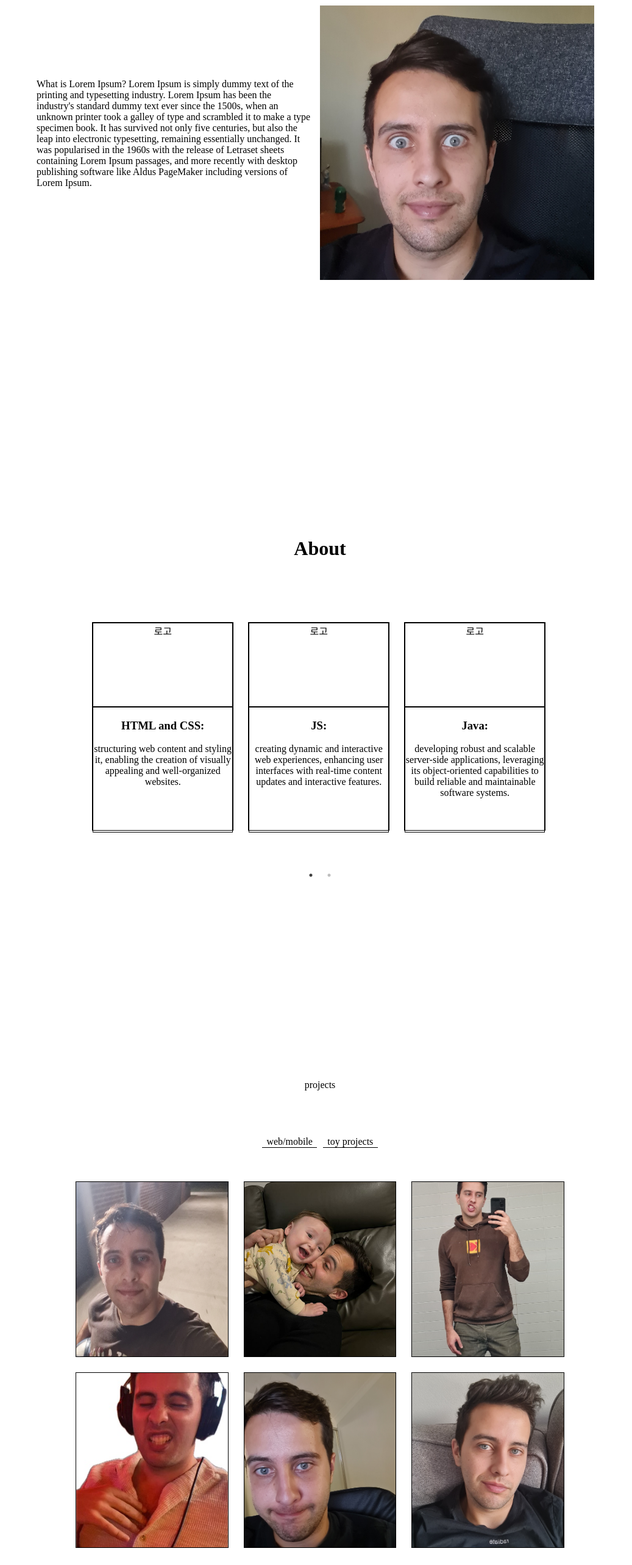
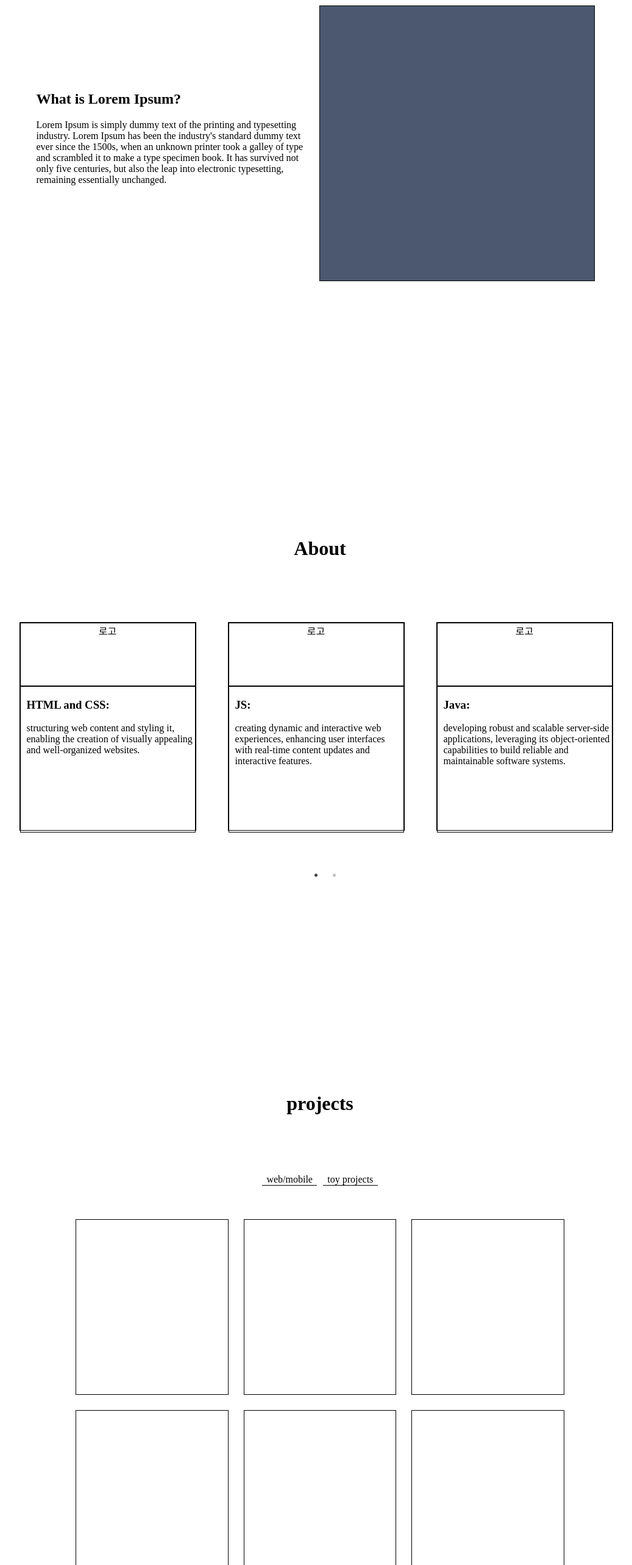
Before and after one commit to chae0Park/portfolio, a React (Create React App) app: page / in a window 1280 px wide. Shown: the part 140-2706 px from the top of the page at 61% size, without its empty margins (115-1152 px from the left). Built offline with nearby package versions, Linux system fonts and the light colour scheme.

Commit message:
adusted image size etc

```diff
--- a/src/component/AboutCard.css
+++ b/src/component/AboutCard.css
@@ -2,7 +2,7 @@
  .AboutCard{
     /* background-color: tomato; */
     height: 50vh;
-    width: 20vw;
+    width: 25vw;
 
 }
 
@@ -29,10 +29,12 @@
 
 .About_logo{
  border: 1px solid #000000;
- height: 40%;
+ height: 30%;
 }
 
 .About_description{
     border: 1px solid black;
-    height: 60%;
+    height: 70%;
+    text-align: left;
+    padding-left: 10px;
 }
--- a/src/page/About.css
+++ b/src/page/About.css
@@ -17,9 +17,10 @@
 }
 
 .about-img-container{
-    width: 60%;
+    width: 80%;
     height: 60%;
     /* border: 3px solid black; */
+    padding-left: 17px;
 }
 
 .about1>p{
--- a/src/page/Home.css
+++ b/src/page/Home.css
@@ -25,8 +25,8 @@
 
   /*img cotainer div*/
   .Home_img{
-    /* background-color: #4C586F; */
-    /* border: 1px solid black; */
+    background-color: #4C586F;
+    border: 1px solid black;
     width:450px;
     height: 450px;
     position: relative;
--- a/src/page/Home.js
+++ b/src/page/Home.js
@@ -1,5 +1,4 @@
 import './Home.css';
-import Ivan from '../asset/introduction_img.jpg';
 import Header from '../component/Header';
 
 
@@ -9,17 +8,16 @@ const Home = () => {
             <Header />
             <div className="item item2">
                 <div className="Home_introduction">
-                What is Lorem Ipsum?
+
+                    <h2>What is Lorem Ipsum?</h2>
                 Lorem Ipsum is simply dummy text of the printing and typesetting industry.
                 Lorem Ipsum has been the industry's standard dummy text ever since the 1500s,
                 when an unknown printer took a galley of type and scrambled it to make a type specimen book.
                 It has survived not only five centuries, but also the leap into electronic typesetting,
-                remaining essentially unchanged. It was popularised in the 1960s
-                with the release of Letraset sheets containing Lorem Ipsum passages,
-                and more recently with desktop publishing software like Aldus PageMaker including versions of Lorem Ipsum.
+                remaining essentially unchanged.
                 </div>
                 <div className="Home_img">
-                    <img  className='home-img' src={Ivan} alt={Ivan} />
+                    {/* <img  className='home-img' src={Ivan} alt={Ivan} /> */}
                 </div>
             </div>
         </div>
--- a/src/page/Projects.js
+++ b/src/page/Projects.js
@@ -1,16 +1,11 @@
 import "./Projects.css"
-import Pj1 from "../asset/pj1.jpg";
-import Pj2 from "../asset/pj2.jpg";
-import Pj3 from "../asset/pj3.jpg";
-import Pj4 from "../asset/pj4.jpg";
-import Pj5 from "../asset/pj5.jpg";
-import Pj6 from "../asset/pj6.jpg";
+
 
 const About = () => {
     return(
         <div className="Projects">
             <div class="container">
-                <div class="item Projects-title">projects</div>
+                <div class="item Projects-title"><h1>projects</h1></div>
 
                 <div class="item Projects-main">
                     <div class="item projectbtn1">web/mobile</div>
@@ -20,28 +15,22 @@ const About = () => {
                 <div className="grid-content">
                     <div class="item item5">
                         <div class="item item6">
-                            <img className="pj-img"
-                            src={Pj1} alt={Pj1} />
+
                         </div>
                         <div class="item item7">
-                            <img className="pj-img"
-                            src={Pj2} alt={Pj2} />
+
                         </div>
                         <div class="item item8">
-                            <img className="pj-img"
-                            src={Pj3} alt={Pj3} />
+
                         </div>
                         <div class="item item9">
-                            <img className="pj-img"
-                            src={Pj4} alt={Pj4} />
+
                         </div>
                         <div class="item item10">
-                            <img className="pj-img"
-                            src={Pj5} alt={Pj5} />
+
                         </div>
                         <div class="item item11">
-                            <img className="pj-img"
-                            src={Pj6} alt={Pj6} />
+
                         </div>
                     </div>
                 </div>
```
